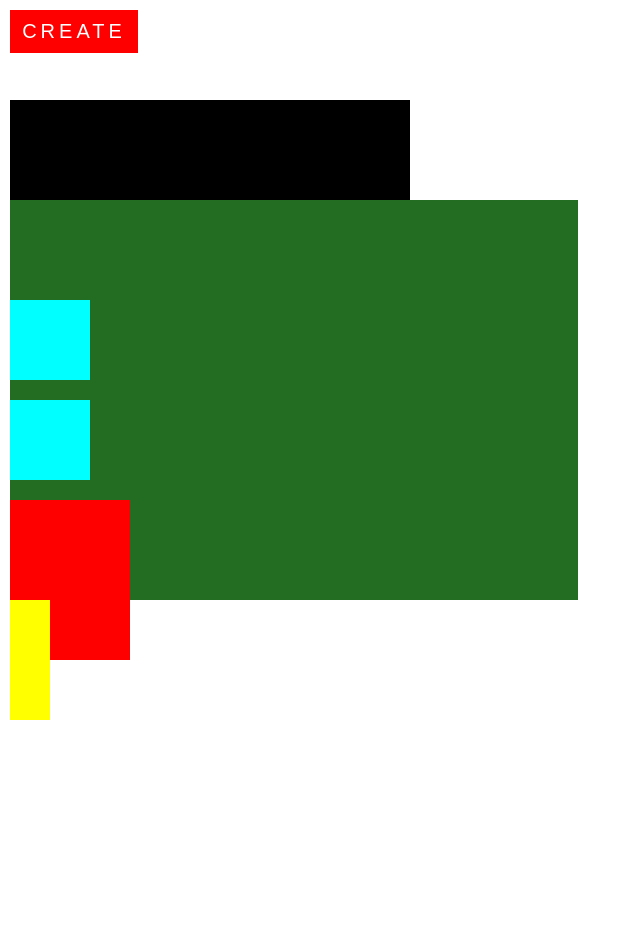
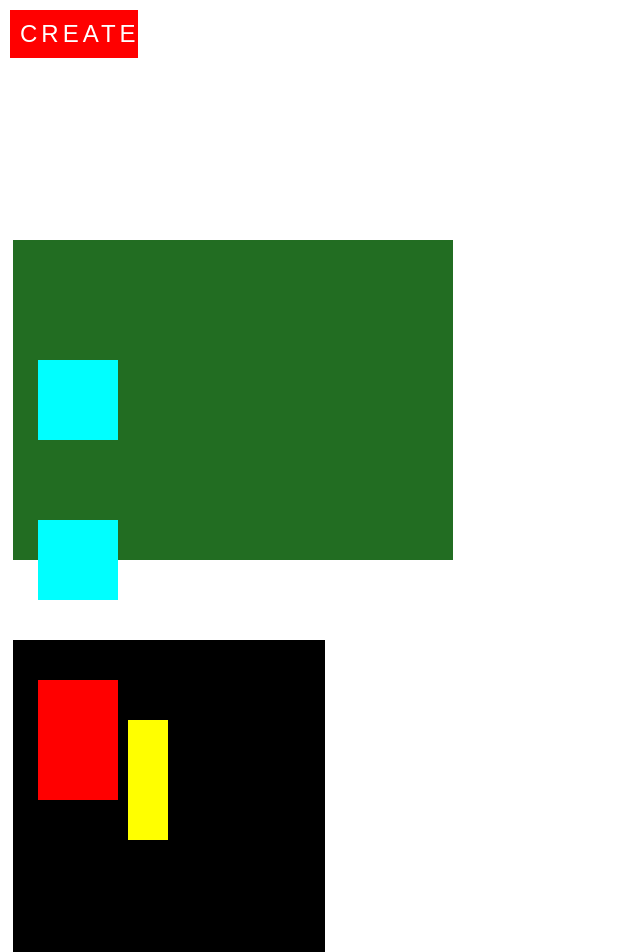
Before and after one commit to Monika-koduje/House, a plain HTML site: page index.html in a window 1280 px wide. Shown: the whole page, without its empty margins (0-640 px from the left). Before the commit the page ends 800 px from the top, so only its background shows below. Drawn offline with Linux system fonts and the light colour scheme; a web font is replaced by a local one.

Commit message:
Changes in style,css

```diff
--- a/style.css
+++ b/style.css
@@ -1,4 +1,4 @@
-@import url('https://fonts.googleapis.com/css2?family=Yusei+Magic&display=swap');
+@import url("https://fonts.googleapis.com/css2?family=Yusei+Magic&display=swap");
 
 * {
   margin: 0;
@@ -8,8 +8,8 @@
 
 span {
   display: block;
-    font-family: 'Yusei Magic', sans-serif;
-    font-size: 20px;
+  font-family: "Yusei Magic", sans-serif;
+  font-size: 1.5rem;
   letter-spacing: 4px;
   width: 10%;
   margin: 10px;
@@ -29,99 +29,93 @@ span:hover {
 
 div {
   position: absolute;
-    width: 50vh;
-    height: 50vh;
-    top: 100px;
-    left: 10px;
+  width: calc(55vh / 1.41);
+  height: calc(55vh / 1.41);
+  top: 80%;
+  left: 1%;
   background-color: black;
   transition: 1s;
   z-index: 1;
 }
 
-div+div {
-    position: absolute;
-    width: 71vh;
-    height: 50vh;
-    top: 200px;
-    left: 10px;
+div + div {
+  width: 55vh;
+  height: 40vh;
+  top: 30%;
+  left: 1%;
   background-color: rgb(34, 109, 34);
   transition: 0.5s;
 }
 
-div+div+div {
-    position: absolute;
+div + div + div {
   width: 10vh;
   height: 10vh;
-    top: 300px;
-    left: 10px;
+  top: 45%;
+  left: 3%;
   background-color: aqua;
   transition: 1.3s;
 }
 
-div+div+div+div {
-    position: absolute;
+div + div + div + div {
   width: 10vh;
   height: 10vh;
-    top: 400px;
-    left: 10px;
+  top: 65%;
+  left: 3%;
   background-color: aqua;
   transition: 1.3s;
 }
 
-div+div+div+div+div {
-    position: absolute;
-    width: 15vh;
-    height: 20vh;
-    top: 500px;
-    left: 10px;
+div + div + div + div + div {
+  width: 10vh;
+  height: 15vh;
+  top: 85%;
+  left: 3%;
   background-color: #f00;
-    transition: 1.0s;
+  transition: 1s;
 }
 
-div+div+div+div+div+div {
-    position: absolute;
+div + div + div + div + div + div {
   width: 5vh;
   height: 15vh;
-    top: 600px;
-    left: 10px;
+  top: 90%;
+  left: 10%;
   background-color: yellow;
   transition: 1.5s;
 }
 
-span:hover+div {
-    display: block;
-    top: 100px;
-    left: 564px;
-    transform: rotate(45deg);
+span:hover + div {
+  top: calc(50% - 20vh);
+  left: 50%;
+  transform: translate(-50%, -50%) rotate(45deg);
 }
 
-span:hover+div+div {
-    display: block;
-    top: 250px;
-    left: 500px;
+span:hover + div + div {
+  top: 50%;
+  left: 50%;
+  transform: translate(-50%, -50%);
 }
 
-span:hover+div+div+div {
-    display: block;
-    top: 300px;
-    left: 555px;
+span:hover + div + div + div {
+  top: 50%;
+  left: 50%;
+  transform: translate(-200%, -150%);
 }
 
-span:hover+div+div+div+div {
-    display: block;
-    top: 300px;
-    left: 800px;
+span:hover + div + div + div + div {
+  top: 50%;
+  left: 50%;
+  transform: translate(100%, -150%);
 }
 
-span:hover+div+div+div+div+div {
-    display: block;
-    top: 429px;
-    left: 664px;
+span:hover + div + div + div + div + div {
+  top: 50%;
+  left: 50%;
+  transform: translate(-50%, 34%);
 }
 
-span:hover+div+div+div+div+div+div {
-    display: block;
-    top: 100px;
-    left: 800px;
-    z-index: 0;
+span:hover + div + div + div + div + div + div {
+  top: 50%;
+  left: 50%;
+  transform: translate(310%, -240%);
+  z-index: -1;
 }
```
Lines whose indentation alone changed are shown as unchanged.
